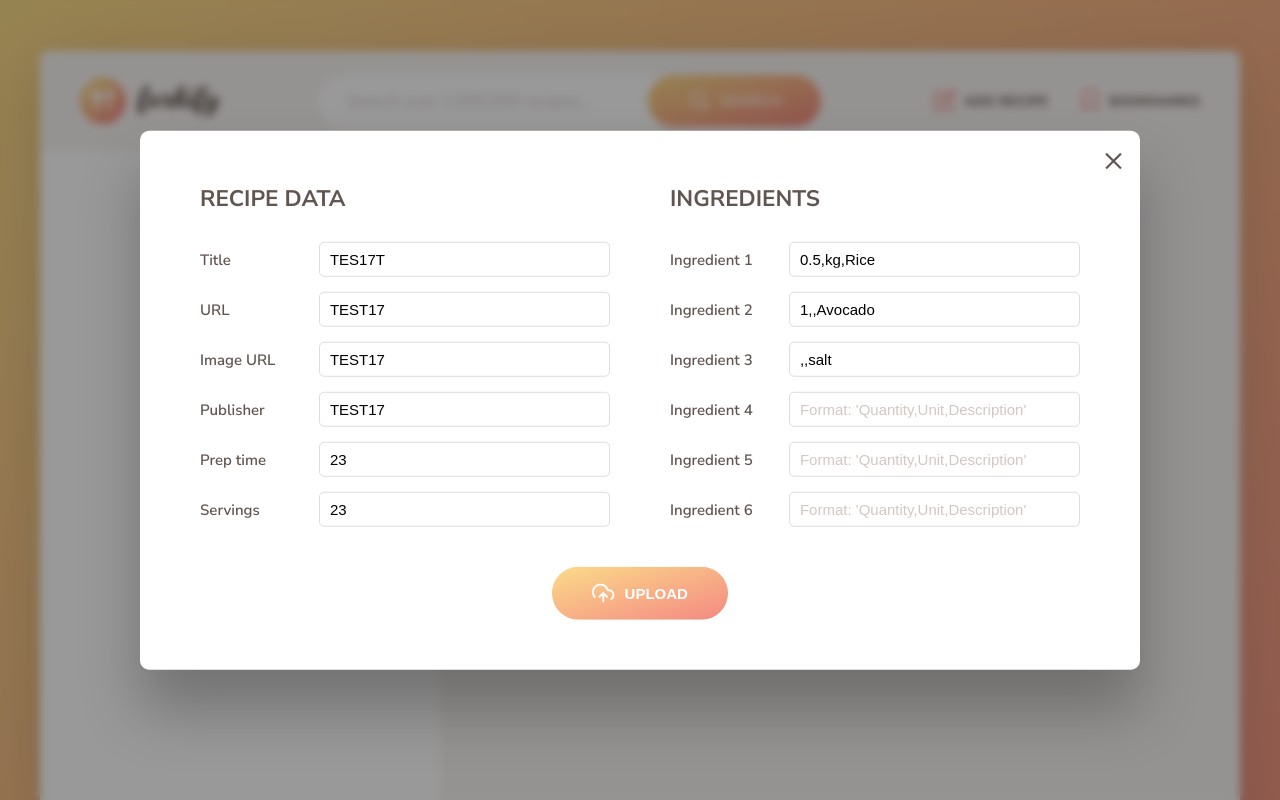
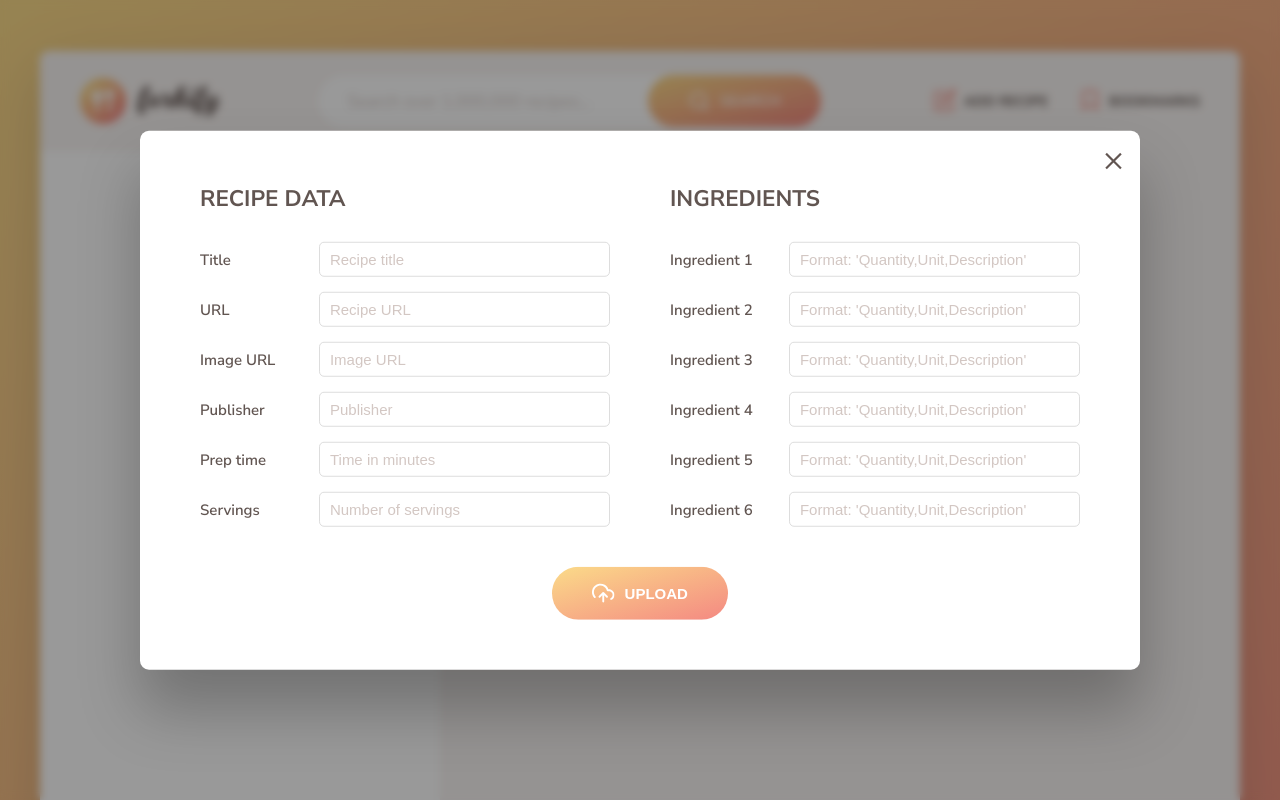
Before and after one commit to aleksandracodes/forkify, a website built with Parcel: page index.html in a window 1280 px wide. Both pictures are taken after a click on the button "ADD RECIPE". Shown: the top 800 px of the page. Built offline with nearby package versions, Linux system fonts and the light colour scheme.

Commit message:
Update html

```diff
--- a/index.html
+++ b/index.html
@@ -122,14 +122,13 @@
         </div>
 
         <p class="copyright">
-          &copy; Copyright by
+          Created by Aleksandra as part of The Complete JavaScript Course with
           <a
             class="twitter-link"
             target="_blank"
             href="https://twitter.com/jonasschmedtman"
             >Jonas Schmedtmann</a
-          >. Use for learning or your portfolio. Don't use to teach. Don't claim
-          as your own.
+          >
         </p>
       </div>
 
@@ -263,24 +262,44 @@
         <div class="upload__column">
           <h3 class="upload__heading">Recipe data</h3>
           <label>Title</label>
-          <input value="TES17T" required name="title" type="text" />
+          <input required name="title" type="text" placeholder="Recipe title" />
           <label>URL</label>
-          <input value="TEST17" required name="sourceUrl" type="text" />
+          <input
+            placeholder="Recipe URL"
+            required
+            name="sourceUrl"
+            type="text"
+          />
           <label>Image URL</label>
-          <input value="TEST17" required name="image" type="text" />
+          <input required name="image" type="text" placeholder="Image URL" />
           <label>Publisher</label>
-          <input value="TEST17" required name="publisher" type="text" />
+          <input
+            required
+            name="publisher"
+            type="text"
+            placeholder="Publisher"
+          />
           <label>Prep time</label>
-          <input value="23" required name="cookingTime" type="number" />
+          <input
+            required
+            name="cookingTime"
+            type="number"
+            placeholder="Time in minutes"
+          />
           <label>Servings</label>
-          <input value="23" required name="servings" type="number" />
+          <input
+            required
+            name="servings"
+            type="number"
+            placeholder="Number of servings"
+          />
         </div>
 
         <div class="upload__column">
           <h3 class="upload__heading">Ingredients</h3>
           <label>Ingredient 1</label>
           <input
-            value="0.5,kg,Rice"
+            value=""
             type="text"
             required
             name="ingredient-1"
@@ -288,14 +307,14 @@
           />
           <label>Ingredient 2</label>
           <input
-            value="1,,Avocado"
+            value=""
             type="text"
             name="ingredient-2"
             placeholder="Format: 'Quantity,Unit,Description'"
           />
           <label>Ingredient 3</label>
           <input
-            value=",,salt"
+            value=""
             type="text"
             name="ingredient-3"
             placeholder="Format: 'Quantity,Unit,Description'"
--- a/src/js/config.js
+++ b/src/js/config.js
@@ -1,5 +1,5 @@
 export const API_URL = 'https://forkify-api.herokuapp.com/api/v2/recipes/';
 export const TIMEOUT_SEC = 10;
 export const RES_PER_PAGE = 10;
-export const KEY = 'f3d2378b-4d6e-4b96-b6a7-07c5c9f3b0a7';
+export const KEY = '4aeeaea5-6151-4bfb-98ef-7a700ee4a1fb';
 export const MODAL_CLOSE_SEC = 2.5;
```
